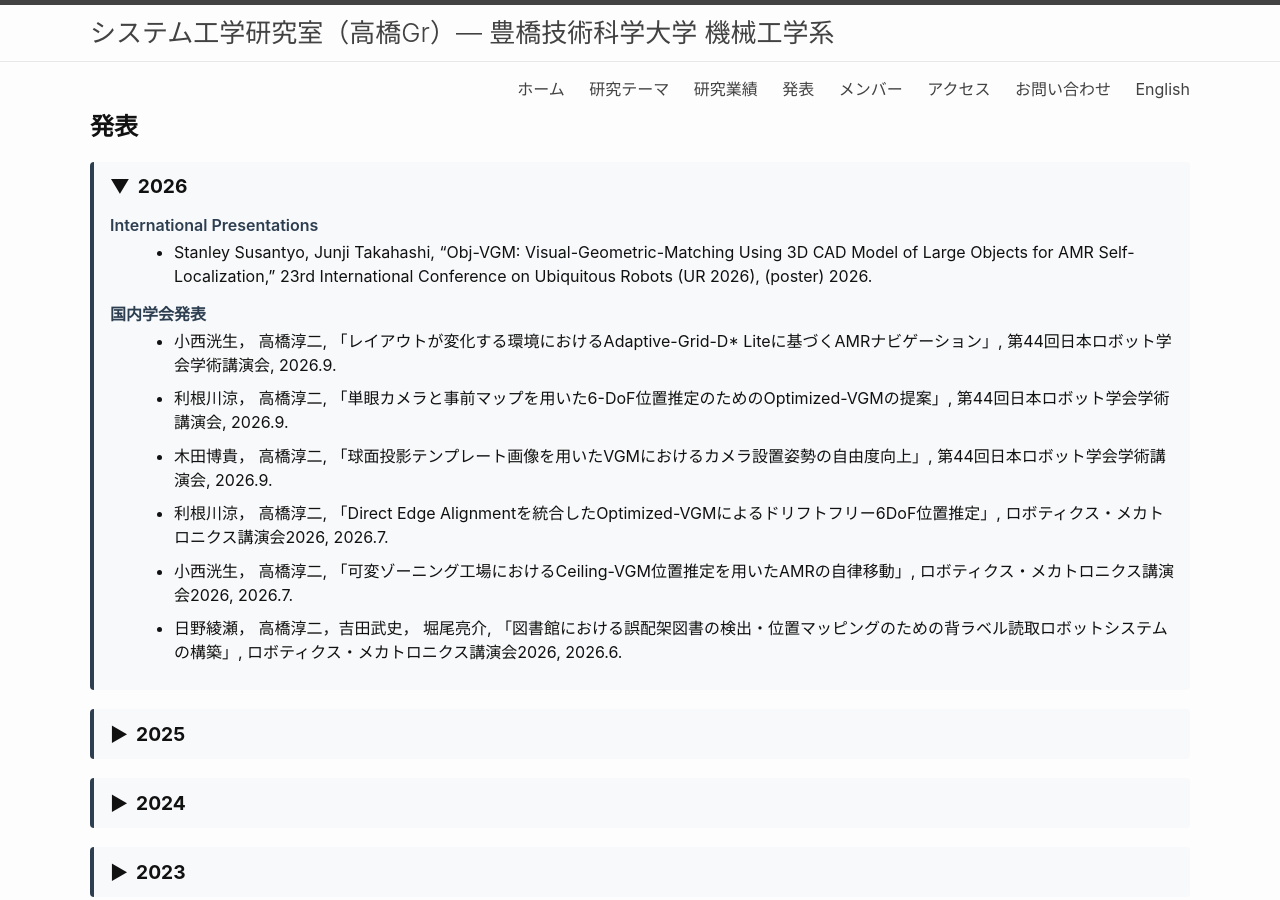
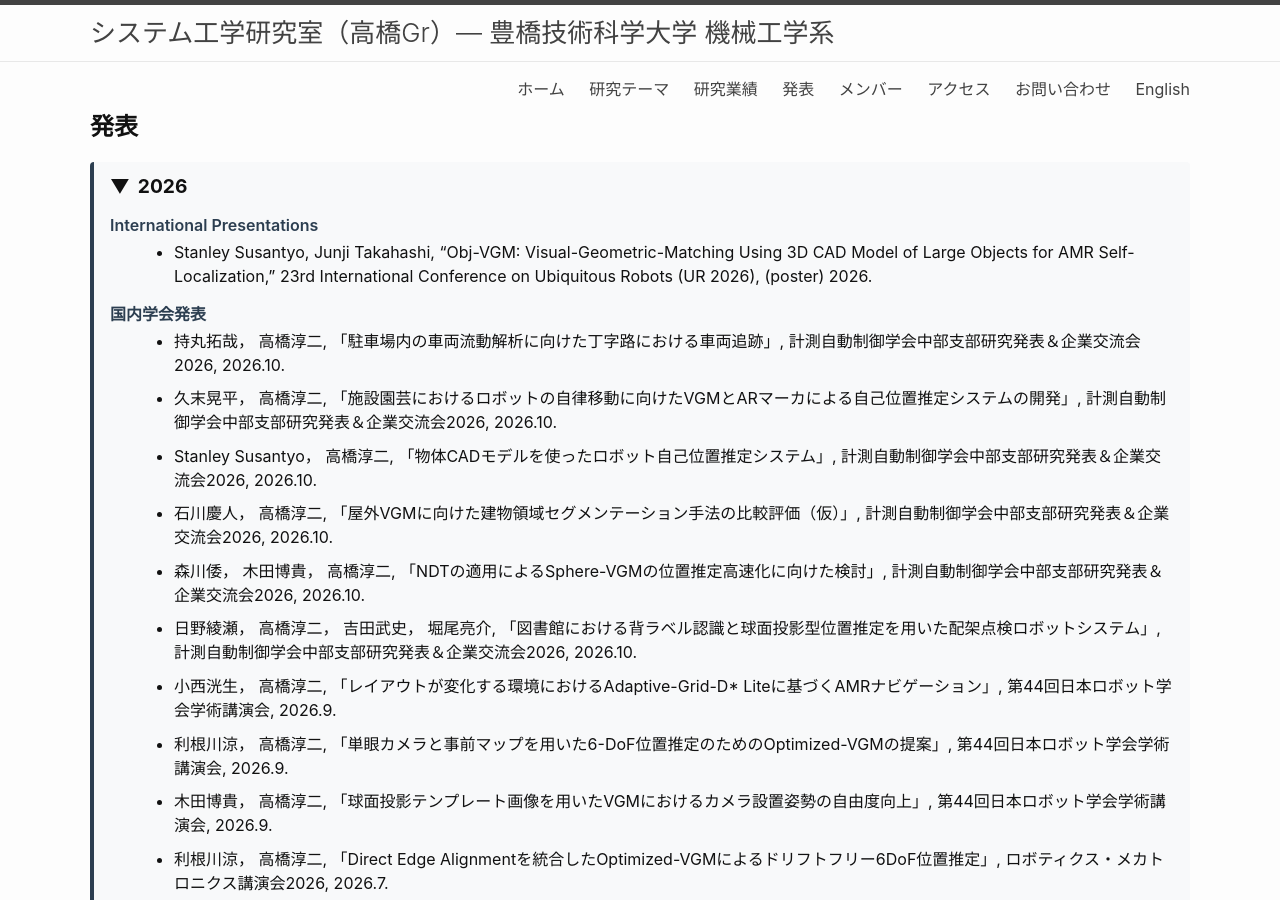
Before and after one commit to tlab-tut/tlab-site, a Jekyll site: the page built from presentations.md, in a window 1280 px wide and 900 px high. Built offline with Jekyll 4.4.1, drawn with Linux system fonts in a browser that asks for light colours.

Commit message:
Add six SICE Chubu presentations from October 2026

```diff
--- a/_data/presentations.yml
+++ b/_data/presentations.yml
@@ -1,3 +1,57 @@
+- title: 駐車場内の車両流動解析に向けた丁字路における車両追跡
+  authors: 持丸拓哉， 高橋淳二
+  venue: 計測自動制御学会中部支部研究発表＆企業交流会2026
+  year: 2026
+  month: 10
+  category: domestic
+  presentation_type: poster
+  award: false
+  language: ja
+- title: 施設園芸におけるロボットの自律移動に向けたVGMとARマーカによる自己位置推定システムの開発
+  authors: 久末晃平， 高橋淳二
+  venue: 計測自動制御学会中部支部研究発表＆企業交流会2026
+  year: 2026
+  month: 10
+  category: domestic
+  presentation_type: poster
+  award: false
+  language: ja
+- title: 物体CADモデルを使ったロボット自己位置推定システム
+  authors: Stanley Susantyo， 高橋淳二
+  venue: 計測自動制御学会中部支部研究発表＆企業交流会2026
+  year: 2026
+  month: 10
+  category: domestic
+  presentation_type: poster
+  award: false
+  language: ja
+- title: 屋外VGMに向けた建物領域セグメンテーション手法の比較評価（仮）
+  authors: 石川慶人， 高橋淳二
+  venue: 計測自動制御学会中部支部研究発表＆企業交流会2026
+  year: 2026
+  month: 10
+  category: domestic
+  presentation_type: poster
+  award: false
+  language: ja
+- title: NDTの適用によるSphere-VGMの位置推定高速化に向けた検討
+  authors: 森川倭， 木田博貴， 高橋淳二
+  venue: 計測自動制御学会中部支部研究発表＆企業交流会2026
+  year: 2026
+  month: 10
+  category: domestic
+  presentation_type: poster
+  award: false
+  language: ja
+- title: 図書館における背ラベル認識と球面投影型位置推定を用いた配架点検ロボットシステム
+  authors: 日野綾瀬， 高橋淳二， 吉田武史， 堀尾亮介
+  venue: 計測自動制御学会中部支部研究発表＆企業交流会2026
+  year: 2026
+  month: 10
+  category: domestic
+  presentation_type: poster
+  award: false
+  language: ja
 - title: レイアウトが変化する環境におけるAdaptive-Grid-D* Liteに基づくAMRナビゲーション
   authors: 小西洸生， 高橋淳二
   venue: 第44回日本ロボット学会学術講演会
```
